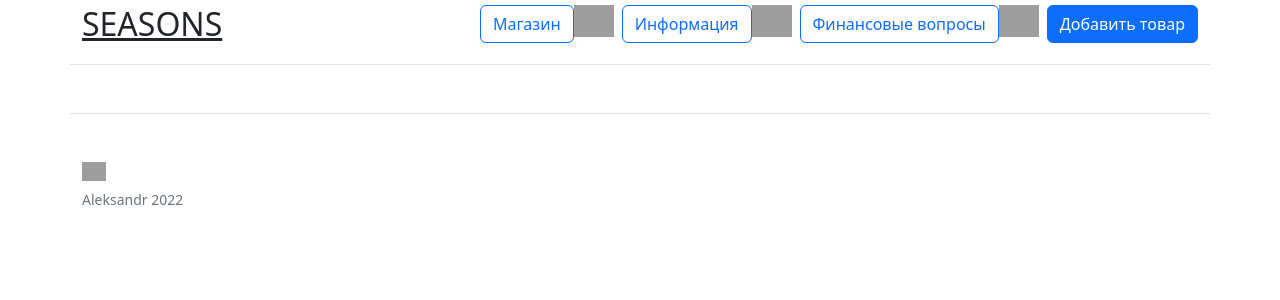
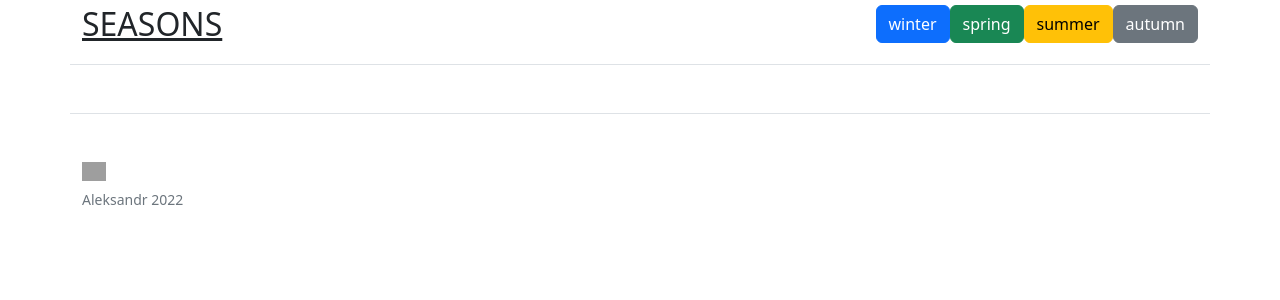
Before and after one commit to Zemlianik/Zemlianik---seasons, a Flask app: page / in a window 1280 px wide. Shown: the top 300 px of the page. Run offline with Flask 2, Linux system fonts and the light colour scheme; grey boxes are pictures that could not be loaded.

Commit message:
кнопки на главной панели

```diff
--- a/templates/base.html
+++ b/templates/base.html
@@ -10,18 +10,13 @@
 <body>
     <div class="container d-flex flex-column flex-md-row align-items-center pb-3 mb-4 border-bottom">
       <a href="/" class="d-flex align-items-center text-dark text-center">
-        <span class="fs-2">SEASONS</span>
+        <span class="fs-2 text-center">SEASONS</span>
       </a>
-
       <nav class="d-inline-flex mt-2 mt-md-0 ms-md-auto">
-        <a class="btn btn-outline-primary" href="/">Магазин</a>
-        <img src="/static/css/d1.png" width="40" height="32" class="me-2">
-        <a class="btn btn-outline-primary" href="/about">Информация</a>
-        <img src="/static/css/d2.png" width="40" height="32" class="me-2">
-        <a class="btn btn-outline-primary" href="/gold">Финансовые вопросы</a>
-        <img src="/static/css/d3.png" width="40" height="32" class="me-2">
-        <a class="btn btn-primary" href="/create">Добавить товар</a>
-
+        <a class="btn btn-primary" href="/">winter</a>
+        <a class="btn btn-success" href="/about">spring</a>
+        <a class="btn btn-warning" href="/gold">summer</a>
+        <a class="btn btn-secondary" href="/create">autumn</a>
       </nav>
     </div>
 {% block body %}{% endblock %}
```
